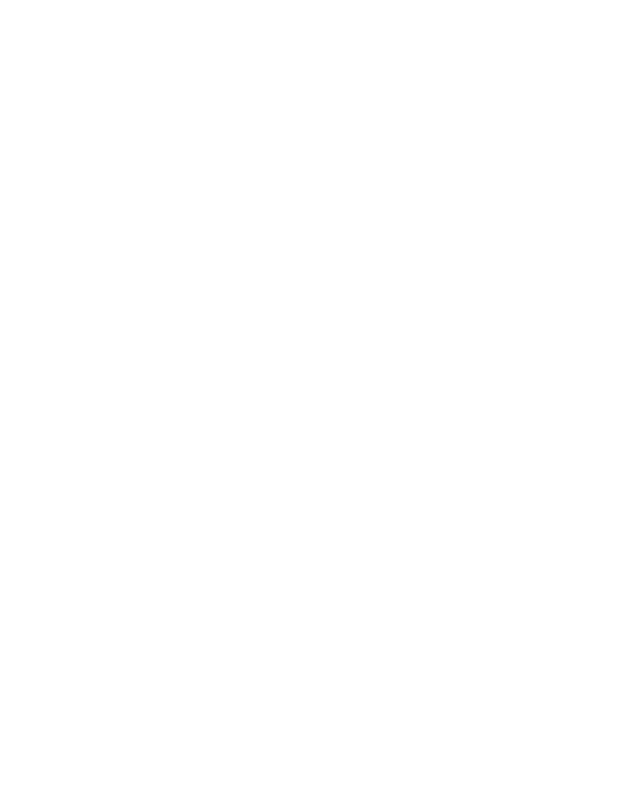
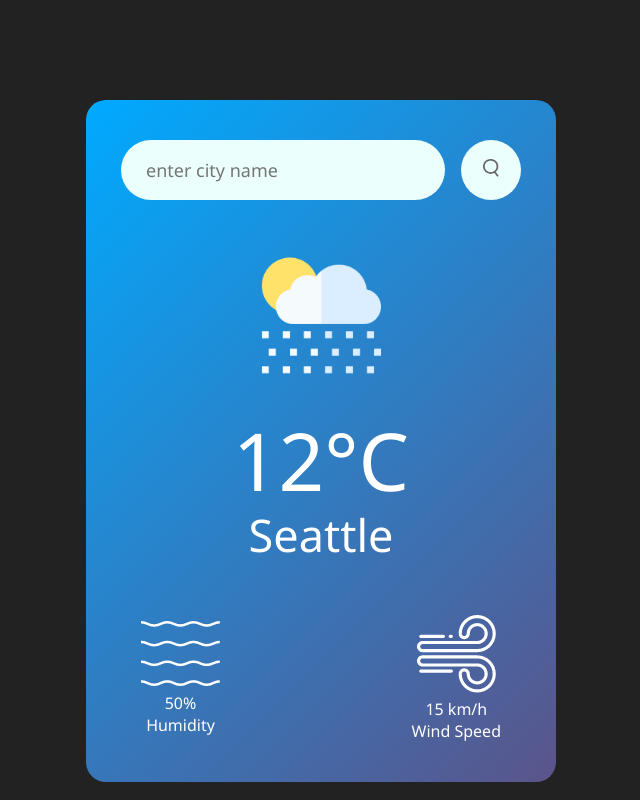
Before and after one commit to sugoiJG/WeatherApp, a plain HTML site: page index.html in a window 1280 px wide. Shown: the whole page, without its empty margins (319-959 px from the left). Drawn offline with Linux system fonts and the light colour scheme.

Commit message:
added styling and placeholder text for city and weather details

```diff
--- a/index.html
+++ b/index.html
@@ -1,12 +1,39 @@
 <!DOCTYPE html>
 <html lang="en">
-<head>
-    <meta charset="UTF-8">
-    <meta name="viewport" content="width=device-width, initial-scale=1.0">
+  <head>
+    <meta charset="UTF-8" />
+    <meta name="viewport" content="width=device-width, initial-scale=1.0" />
     <title>Weather App</title>
-    <link rel="stylesheet" href="style.css">
-</head>
-<body>
+    <link rel="stylesheet" href="style.css" />
+  </head>
+  <body>
+    <div class="card">
+      <div class="search">
+        <input type="text" placeholder="enter city name" spellcheck="false" />
+        <button><img src="images 2/search.png" alt="search button" /></button>
+      </div>
 
-</body>
+      <div class="weather">
+        <img src="images 2/rain.png" class="weather-icon" alt="rain" />
+        <h1 class="temp">12°C</h1>
+        <h2 class="city">Seattle</h2>
+        <div class="details">
+          <div class="col">
+            <img src="images 2/humidity.png" alt="humidity" />
+            <div>
+              <p class="humidity">50%</p>
+              <p>Humidity</p>
+            </div>
+          </div>
+          <div class="col">
+            <img src="images 2/wind.png" alt="windy" />
+            <div>
+              <p class="wind">15 km/h</p>
+              <p>Wind Speed</p>
+            </div>
+          </div>
+        </div>
+      </div>
+    </div>
+  </body>
 </html>
--- a/style.css
+++ b/style.css
@@ -1,6 +1,79 @@
-*{
-    margin: 0;
-    padding: 0;
-    font-family: 'Segoe UI', Tahoma, Geneva, Verdana, sans-serif;
-    box-sizing: border-box;
+* {
+  margin: 0;
+  padding: 0;
+  font-family: "Segoe UI", Tahoma, Geneva, Verdana, sans-serif;
+  box-sizing: border-box;
 }
+
+body {
+  background-color: #222;
+}
+
+.card {
+  width: 90%;
+  max-width: 470px;
+  background: linear-gradient(135deg, hsl(200, 100%, 50%), #5b548a);
+  color: #fff;
+  margin: 100px auto 0;
+  border-radius: 20px;
+  padding: 40px 35px;
+  text-align: center;
+}
+
+.search {
+    width: 100%;
+    display: flex;
+    align-items: center;
+    justify-content: space-between;
+}
+
+.search input{
+    border: 0;
+    outline: 0;
+    background: #ebfffc;
+    color: #555;
+    padding: 10px 25px;
+    height: 60px;
+    border-radius: 30px;
+    flex: 1;
+    margin-right: 16px;
+    font-size: 18px;
+}
+
+.search button{
+    border: 0;
+    outline: 0;
+    background: #ebfffc;
+    border-radius: 50%;
+    width: 60px;
+    height: 60px;
+    cursor: pointer;
+}
+
+.search button img{
+    width: 16px;
+}
+
+.weather-icon {
+    width: 170px;
+    margin-top: 30px;
+}
+
+.weather h1{
+    font-size: 80px;
+    font-weight: 500;
+}
+
+.weather h2{
+    font-size: 45px;
+    font-weight: 400;
+    margin-top: -10px;
+}
+
+.details {
+    display: flex;
+    align-items: center;
+    justify-content: space-between;
+    padding: 0 20px;
+    margin-top: 50px;
+}
```
